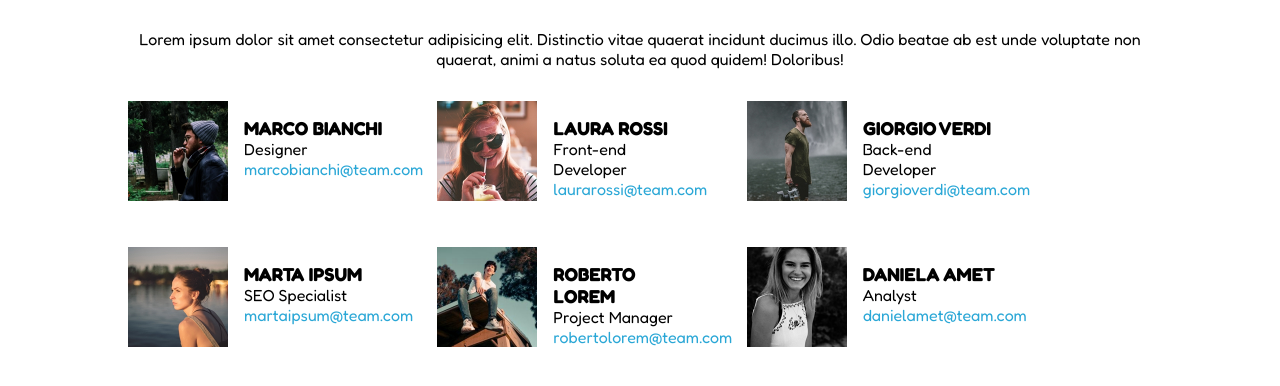
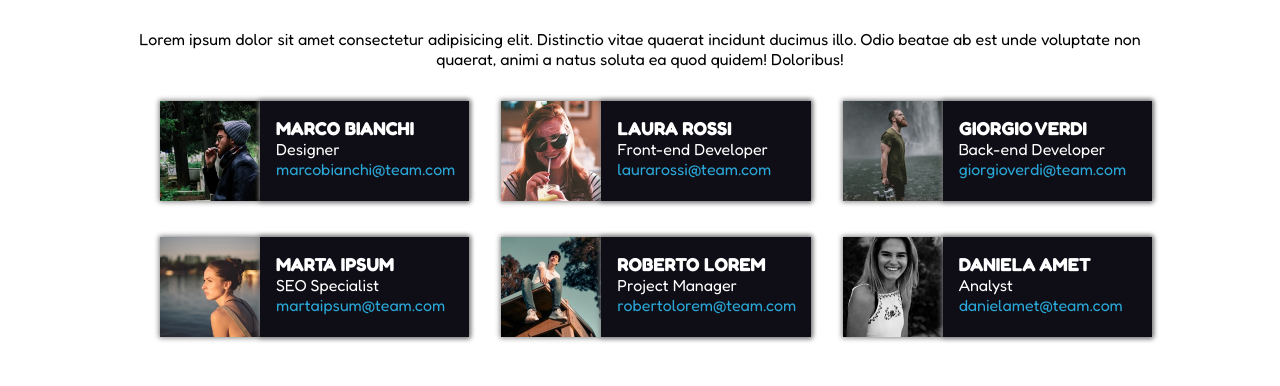
Before and after one commit to Francesco-Munafo/html-css-float-cards, a plain HTML site: page index.html in a window 1280 px wide. Shown: the part 74-460 px from the top of the page. Drawn offline with Linux system fonts and the light colour scheme.

Commit message:
Add bg_color to cards and box_shadow

```diff
--- a/assets/style.css
+++ b/assets/style.css
@@ -66,12 +66,15 @@ p {
 
 .col {
     float: left;
-    width: calc(100% / 3 - 2rem);
-    padding: 0 2rem 2rem 0
+    width: calc(100% / 3);
+    padding: 0 0 2rem 2rem;
+
     }
 
 .card{
     background-color: var(--team-profilebg);
+    height: 100px;
+    box-shadow: grey 0px 0px 5px 1px;
     }
 
 .pics{
@@ -85,15 +88,15 @@ p {
    width: calc(100% - 100px);
    float: left;
    padding: 1rem;
-}
+   }
 
-
-span{
-    margin-top: 2rem;
- }
 
  a{
     text-decoration: none;
     color: var(--team-mail);
  }
+
+ .profession{
+    margin:0.;
+ }
 /*#endregion Container */
--- a/index.html
+++ b/index.html
@@ -27,9 +27,9 @@
                             <img src="./assets/img/male1.png" height="100"
                                 alt="male smoking a cigarette">
                         </div>
-                        <div class="description ">
+                        <div class="description card white-text">
                             <h3>MARCO BIANCHI</h3>
-                            <span>Designer</span>
+                            <div class="profession">Designer</div>
                             <a href="#">marcobianchi@team.com</a>
                         </div>
                     </div>
@@ -41,9 +41,9 @@
                             <img src="./assets/img/female1.png" height="100"
                                 alt="female drinking">
                         </div>
-                        <div class="description ">
+                        <div class="description card white-text">
                             <h3>LAURA ROSSI</h3>
-                            <span>Front-end Developer</span>
+                            <div class="profession">Front-end Developer</div>
                             <a href="#">laurarossi@team.com</a>
                         </div>
                     </div>
@@ -55,9 +55,9 @@
                             <img src="./assets/img/male2.png" height="100"
                                 alt="male with waterfall in background">
                         </div>
-                        <div class="description ">
+                        <div class="description card white-text">
                             <h3>GIORGIO VERDI</h3>
-                            <span>Back-end Developer</span>
+                            <div class="profession">Back-end Developer</div>
                             <a href="#">giorgioverdi@team.com</a>
                         </div>
                     </div>
@@ -69,9 +69,9 @@
                             <img src="./assets/img/female2.png" height="100"
                                 alt="female with lake in background">
                         </div>
-                        <div class="description ">
+                        <div class="description card white-text">
                             <h3>MARTA IPSUM</h3>
-                            <span>SEO Specialist</span>
+                            <div class="profession">SEO Specialist</div>
                             <a href="#">martaipsum@team.com</a>
                         </div>
                     </div>
@@ -83,9 +83,9 @@
                             <img src="./assets/img/male3.png" height="100"
                                 alt="male sitting on a roof">
                         </div>
-                        <div class="description ">
+                        <div class="description card white-text">
                             <h3>ROBERTO LOREM</h3>
-                            <span>Project Manager</span>
+                            <div class="profession">Project Manager</div>
                             <a href="#">robertolorem@team.com</a>
                         </div>
                     </div>
@@ -97,9 +97,9 @@
                             <img src="./assets/img/female3.png" height="100"
                                 alt="female smiling">
                         </div>
-                        <div class="description ">
+                        <div class="description card white-text">
                             <h3>DANIELA AMET</h3>
-                            <span>Analyst</span>
+                            <div class="profession">Analyst</div>
                             <a href="#">danielamet@team.com</a>
                         </div>
                     </div>
```
